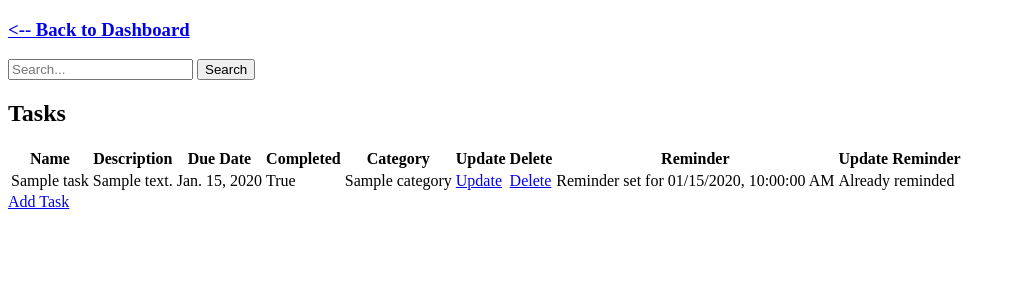
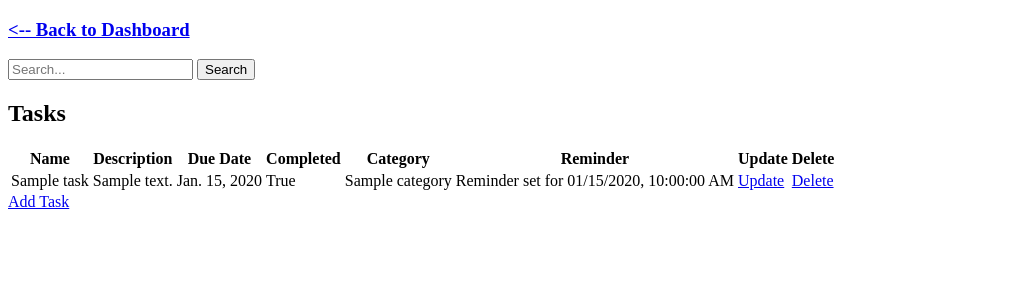
Before and after one commit to M-Muaz-Shoukat/todo-app, a Django app: page /todo/tasks/ in a window 1280 px wide. Shown: the top 300 px of the page, without its empty margins (0-1016 px from the left). Run offline with Django 5.2, Linux system fonts and the light colour scheme; a user stored in the database is signed in; tables that the repository leaves empty hold one stand-in row (values such as "Sample post"); parts of the project's set-up code (start-up, migrations or seed data) failed here and were passed over.

Commit message:
Moved Reminder to task create-update

```diff
--- a/todo_list/urls.py
+++ b/todo_list/urls.py
@@ -19,7 +19,6 @@ from django.urls import path,include
 from todo_list_app import views
 
 urlpatterns = [
-    # path('auth/', include('django.contrib.auth.urls')),
     path('todo/', include('todo_list_app.urls')),
     path('admin/', admin.site.urls),
     path('', views.index, name='index'),
--- a/todo_list_app/forms.py
+++ b/todo_list_app/forms.py
@@ -35,7 +35,7 @@ class CategoryForm(forms.ModelForm):
 class TaskForm(forms.ModelForm):
     class Meta:
         model = Task
-        fields = ['title', 'description', 'due_date', 'completed','category']
+        fields = ['title', 'description', 'due_date', 'completed', 'category']
 
 
 class ReminderForm(forms.ModelForm):
--- a/todo_list_app/templates/todo_list_app/tasks.html
+++ b/todo_list_app/templates/todo_list_app/tasks.html
@@ -46,10 +46,9 @@
         <th>Due Date</th>
         <th>Completed</th>
         <th>Category</th>
+        <th>Reminder</th>
         <th>Update</th>
         <th>Delete</th>
-        <th>Reminder</th>
-        <th>Update Reminder</th>
     </tr>
   </thead>
   <tbody>
@@ -61,8 +60,6 @@
         <td>{{ tasks_with_reminder.task.due_date }}</td>
         <td>{{ tasks_with_reminder.task.completed }}</td>
         <td>{{ tasks_with_reminder.task.category.name }}</td>
-        <td><a href="{% url 'todo_list:task_update' tasks_with_reminder.task.id %}">Update</a></td>
-        <td><a href="{% url 'todo_list:task_delete' tasks_with_reminder.task.id %}">Delete</a></td>
         <td>
           {% if tasks_with_reminder.reminder.remind_at %}
             <span id="reminder-{{ forloop.counter }}">Reminder set for {{ tasks_with_reminder.reminder.remind_at|date:'Y-m-d\\TH:i:s' }}</span>
@@ -70,20 +67,11 @@
               convertUTCToLocal("{{ tasks_with_reminder.reminder.remind_at|date:'Y-m-d\\TH:i:s' }}", "reminder-{{ forloop.counter }}");
             </script>
           {% else %}
-            <a href="{% url 'todo_list:reminder_create' tasks_with_reminder.task.id %}">Set Reminder</a>
+            <span>No Reminder</span>
           {% endif %}
         </td>
-        <td>
-            {% if tasks_with_reminder.reminder.id %}
-                {% if tasks_with_reminder.reminder.is_sent %}
-                Already reminded
-                {% else %}
-                    <a href="{% url 'todo_list:reminder_update' tasks_with_reminder.reminder.id %}">Change Reminder</a>
-                {% endif %}
-            {% else %}
-                Set Reminder First
-            {% endif %}
-        </td>
+        <td><a href="{% url 'todo_list:task_update' tasks_with_reminder.task.id %}">Update</a></td>
+        <td><a href="{% url 'todo_list:task_delete' tasks_with_reminder.task.id %}">Delete</a></td>
       </tr>
       {% endfor %}
     {% else %}
--- a/todo_list_app/urls.py
+++ b/todo_list_app/urls.py
@@ -12,6 +12,4 @@ urlpatterns = [
     path('tasks/create', views.task_create, name='task_create'),
     path('tasks/<int:task_id>/delete', views.task_delete, name='task_delete'),
     path('tasks/<int:task_id>/update', views.task_update, name='task_update'),
-    path('tasks/<int:task_id>/reminder/create', views.create_reminder, name='reminder_create'),
-    path('tasks/reminder/<int:reminder_id>/update', views.update_reminder, name='reminder_update'),
 ]
--- a/todo_list_app/views.py
+++ b/todo_list_app/views.py
@@ -1,4 +1,3 @@
-from django.contrib.auth.models import User
 from django.core.exceptions import ObjectDoesNotExist
 from django.shortcuts import render, redirect, get_object_or_404
 from todo_list_app.models import Category, Task, Reminder
@@ -6,8 +5,8 @@ from django.db.models import Q
 from django.contrib import messages
 from django.contrib.auth import authenticate, login, logout
 from django.contrib.auth.decorators import login_required
-from .forms import LoginForm, CustomUserCreationForm, ReminderForm, TaskForm, CategoryForm
-import pytz
+from .forms import LoginForm, CustomUserCreationForm, TaskForm, CategoryForm
+from todo_list_app.utility import reminder_create_or_update
 
 
 class LoginError(Exception):
@@ -61,23 +60,31 @@ def index(request):
 
 @login_required
 def all_categories(request):
-
     query = request.GET.get('q')
-    category_list = Category.objects.filter(user=request.user).values('id', 'name')
-    if query:
-        category_list = category_list.filter(name__icontains=query)
-    return render(request, 'todo_list_app/all_categories.html', {'category_list': category_list,'query':query})
+    category_list = Category.objects.filter(user=request.user, name__icontains=query if query else '')
+    return render(request, 'todo_list_app/all_categories.html', {'category_list': category_list, 'query': query})
 
 
 @login_required
 def delete_category(request, category_id):
-    Category.objects.get(id=category_id, user=request.user).delete()
-    return redirect('todo_list:all_categories')
+    try:
+        category = Category.objects.get(id=category_id, user=request.user)
+        if category is None:
+            raise ObjectDoesNotExist
+        category.delete()
+        return redirect('todo_list:all_categories')
+    except ObjectDoesNotExist:
+        messages.error(request, 'Category does not exist')
+        return redirect('todo_list:all_categories')
 
 
 @login_required
 def update_category(request, category_id):
-    category = Category.objects.get(id=category_id, user=request.user)
+    try:
+        category = get_object_or_404(Category, id=category_id, user=request.user)
+    except ObjectDoesNotExist:
+        messages.error(request, 'Category does not exist')
+        return redirect('todo_list:all_categories')
     if request.method == 'POST':
         name = request.POST.get('name')
         category.name = name
@@ -99,48 +106,6 @@ def create_category(request):
     else:
         form = CategoryForm()
         return render(request, 'todo_list_app/category_create.html', {'form': form})
-
-
-def local_to_utc(request,reminder):
-    user_timezone = request.POST.get('timezone')
-    if user_timezone:
-        user_tz = pytz.timezone(user_timezone)
-    else:
-        user_tz = pytz.utc
-    reminder.remind_at = reminder.remind_at.replace(tzinfo=None)
-    reminder.remind_at = user_tz.localize(reminder.remind_at, is_dst=None)
-
-
-@login_required
-def create_reminder(request,task_id=None):
-    if request.method == 'POST':
-        form = ReminderForm(request.POST)
-        if form.is_valid():
-            reminder = form.save(commit=False)
-            local_to_utc(request,reminder)
-            reminder.user = request.user
-            reminder.task = Task.objects.get(id=task_id)
-            reminder.save()
-            return redirect('todo_list:tasks')
-    else:
-        form = ReminderForm()
-        return render(request, 'todo_list_app/create_reminder.html', {'form': form})
-
-
-@login_required
-def update_reminder(request,reminder_id=None):
-    reminder = Reminder.objects.filter(id=reminder_id).first()
-    if request.method == 'POST':
-        form = ReminderForm(request.POST,instance=reminder)
-        if form.is_valid():
-            reminder = form.save(commit=False)
-            local_to_utc(request, reminder)
-            reminder.save()
-            return redirect('todo_list:tasks')
-    else:
-        initial_data = {'remind_at': reminder.remind_at.strftime('%Y-%m-%d %H:%M:%S')}
-        form = ReminderForm(instance=reminder, initial=initial_data)
-        return render(request, 'todo_list_app/update_reminder.html', {'form': form})
 
 
 @login_required
@@ -183,7 +148,7 @@ def tasks(request):
 @login_required
 def task_delete(request, task_id):
     try:
-        task = get_object_or_404(Task,id=task_id, category__user=request.user)
+        task = get_object_or_404(Task, id=task_id, category__user=request.user)
         task.delete()
         return redirect('todo_list:tasks')
     except ObjectDoesNotExist:
@@ -197,25 +162,48 @@ def task_create(request):
     if request.method == 'POST':
         form = TaskForm(request.POST)
         if form.is_valid():
-            form.save()
+            remind_at = request.POST.get('remind_at')
+            timezone = request.POST.get('timezone')
+            task = form.save()
+            if remind_at != '':
+                reminder = Reminder(remind_at=remind_at)
+                reminder_create_or_update(request.user, reminder, timezone, task.id)
             return redirect('todo_list:tasks')
     else:
         form = TaskForm()
-        return render(request, 'todo_list_app/task_create.html', {'form': form,'categories': categories})
+        return render(request, 'todo_list_app/task_create.html', {'form': form, 'categories': categories})
 
 
 @login_required
 def task_update(request, task_id):
-    task = Task.objects.get(id=task_id)
+    try:
+        task = get_object_or_404(Task, id=task_id)
+    except ObjectDoesNotExist:
+        messages.error(request, 'No such task')
+        return redirect('todo_list:tasks')
+    try:
+        reminder = Reminder.objects.get(task=task)
+    except Reminder.DoesNotExist:
+        reminder = None
+
     categories = Category.objects.filter(user=request.user)
     if request.method == 'POST':
-        form = TaskForm(request.POST,instance=task)
+        form = TaskForm(request.POST, instance=task)
         if form.is_valid():
-            form.save()
+            remind_at = request.POST.get('remind_at')
+            timezone = request.POST.get('timezone')
+            task = form.save()
+            if remind_at != '':
+                if reminder is None:
+                    reminder = Reminder(remind_at=remind_at)
+                else:
+                    reminder.remind_at = remind_at
+                reminder_create_or_update(request.user, reminder, timezone, task.id)
+
         return redirect('todo_list:tasks')
     else:
         form = TaskForm()
         return render(request,
                       'todo_list_app/task_update.html',
                       {'task':
-                          task, 'categories': categories,'form': form})
+                           task, 'categories': categories, 'reminder': reminder, 'form': form})
```
Also changed, not shown: todo_list_app/templates/todo_list_app/create_reminder.html (deleted, +0 -29 lines), todo_list_app/templates/todo_list_app/task_create.html (+19 -0 lines), todo_list_app/templates/todo_list_app/task_update.html (+27 -0 lines), todo_list_app/templates/todo_list_app/update_reminder.html (deleted, +0 -38 lines), todo_list_app/utility.py (added, +21 -0 lines).
